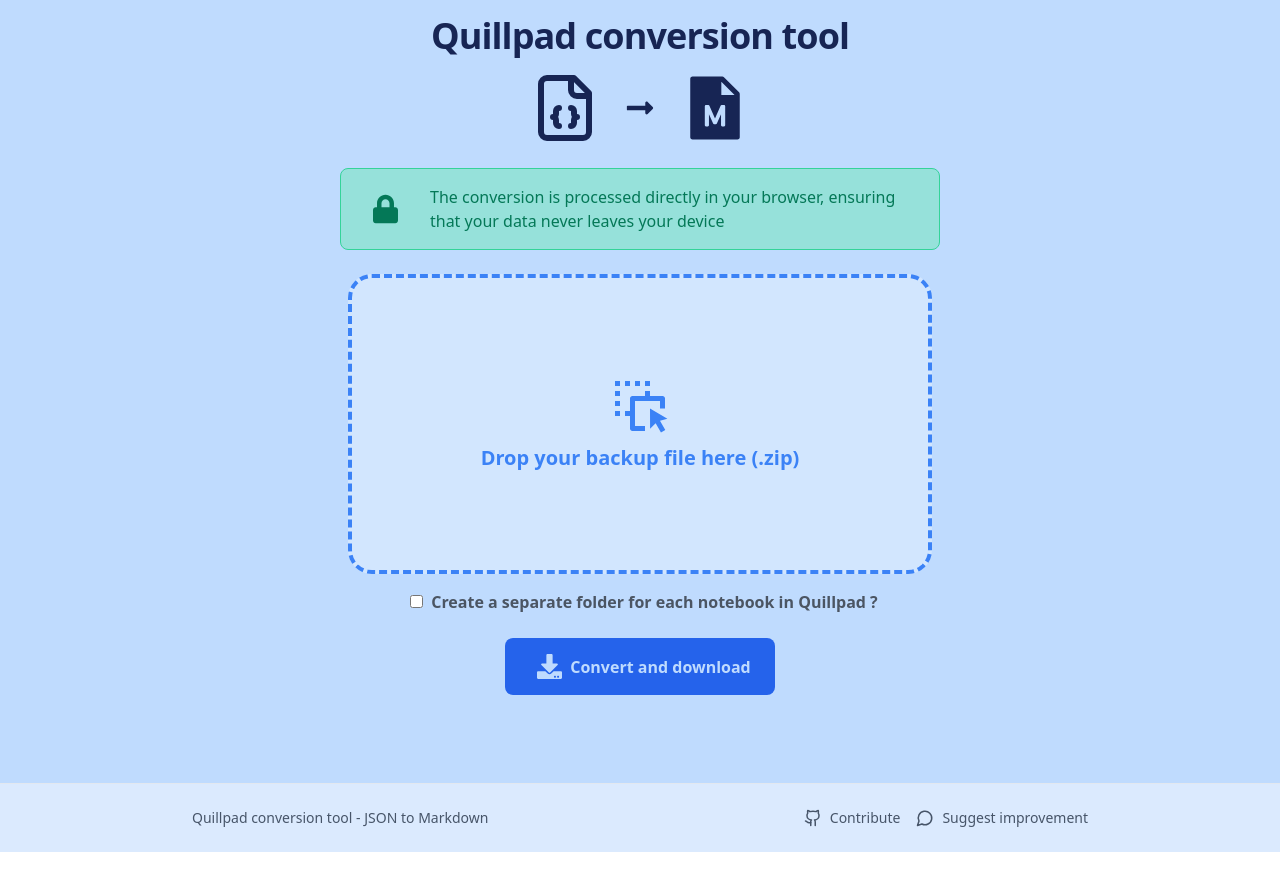
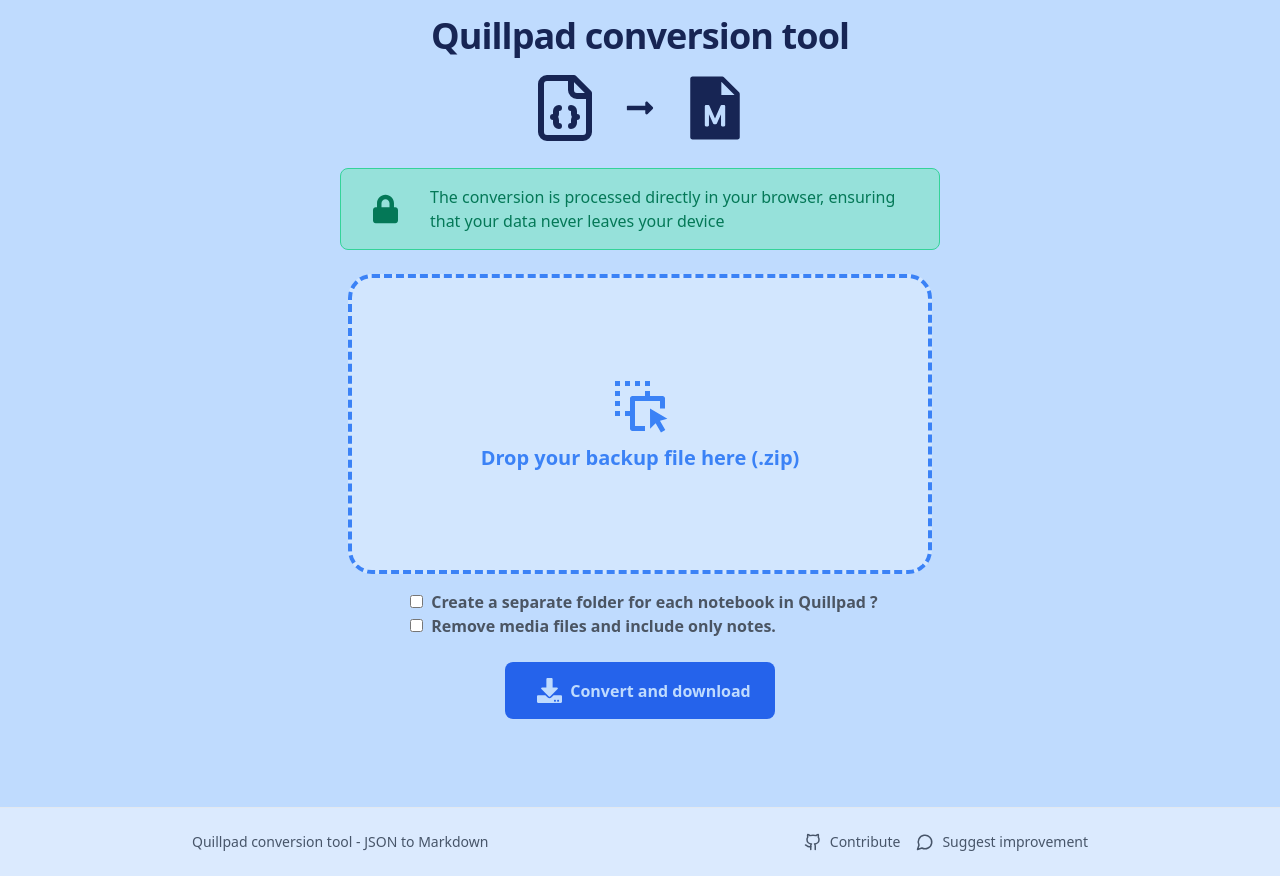
Before and after one commit to generalentropy/quillpad-backup-to-markdown, a React (Vite) app: page / in a window 1280 px wide. Before the commit the page ends 852 px from the top, so only its background shows below. Built offline with nearby package versions, Linux system fonts and the light colour scheme.

Commit message:
feat: Add option to remove media files and include only notes

```diff
--- a/src/components/Options.tsx
+++ b/src/components/Options.tsx
@@ -5,9 +5,11 @@
   const setSortByNotebookName = useFileStore(
     (state) => state.setSortByNotebookName,
   );
+  const setRemoveMedia = useFileStore((state) => state.setRemoveMedia);
+  const removeMedia = useFileStore((state) => state.removeMedia);
 
   return (
-    <div className="mt-4 flex select-none justify-center px-1 text-center font-semibold text-gray-600">
+    <div className="mt-4 flex select-none flex-col justify-center px-1 font-semibold text-gray-600">
       <label>
         <input
           type="checkbox"
@@ -17,6 +19,16 @@
         />
         Create a separate folder for each notebook in Quillpad ?
       </label>
+
+      <label>
+        <input
+          type="checkbox"
+          checked={removeMedia}
+          onChange={setRemoveMedia}
+          className="mx-2 cursor-pointer"
+        />
+        Remove media files and include only notes.
+      </label>
     </div>
   );
 }
--- a/src/components/ProcessButton.tsx
+++ b/src/components/ProcessButton.tsx
@@ -11,20 +11,22 @@
   const [isProcessing, setIsProcessing] = useState(false);
   const file = useFileStore((state) => state.file);
   const sortByFolders = useFileStore((state) => state.sortByNotebookName);
+  const removeMedia = useFileStore((state) => state.removeMedia);
 
   const handleClick = async () => {
-    setError(""); // Clear previous errors
+    setError("");
     setIsProcessing(true);
     try {
       if (!file) {
         setError("No file selected");
         return;
       }
-      const { data, mediaFiles } = await extractZip(file);
+      const { data, mediaFiles } = await extractZip(file, removeMedia);
       const mdNotesArray = generateMarkdownFiles(data);
       await generateArchive(
         mdNotesArray,
         mediaFiles,
+        removeMedia,
         data.notebooks,
         sortByFolders,
       );
--- a/src/services/archiveProcessor.ts
+++ b/src/services/archiveProcessor.ts
@@ -2,17 +2,19 @@
 import { Data } from "../types/types";
 
 /**
- * Extracts a JSON file and "media" folder from a ZIP archive.
+ * Extracts a JSON file and optionally the "media" folder from a ZIP archive.
  * - Parses and returns the JSON content (notes and notebooks).
- * - Returns the files in the "media" folder.
+ * - Returns the files in the "media" folder only if `includeMedia` is true.
  *
  * @param {File | Blob} zipFile - The ZIP file to process.
+ * @param {boolean} includeMedia - Flag to determine whether to extract media files.
  * @returns {Promise<{ data: Data; mediaFiles: Map<string, Blob> }>}
  *   - `data`: The parsed JSON data containing notes and notebooks.
- *   - `mediaFiles`: A Map of files from the "media" folder (name -> Blob).
+ *   - `mediaFiles`: A Map of files from the "media" folder (name -> Blob) if `includeMedia` is true; otherwise, an empty Map.
  */
 export async function extractZip(
   zipFile: File,
+  removeMedia: boolean,
 ): Promise<{ data: Data; mediaFiles: Map<string, Blob> }> {
   const zip = new JSZip();
 
@@ -28,7 +30,7 @@
       if (fileName.endsWith(".json")) {
         const jsonString = await fileData.async("string");
         data = JSON.parse(jsonString) as Data;
-      } else if (fileName.startsWith("media/")) {
+      } else if (!removeMedia && fileName.startsWith("media/")) {
         const fileBlob = await fileData.async("blob");
         mediaFiles.set(fileName, fileBlob);
       }
--- a/src/services/generateArchive.ts
+++ b/src/services/generateArchive.ts
@@ -16,6 +16,7 @@
 export async function generateArchive(
   markdownFiles: TextFile[],
   mediaFiles: Map<string, Blob>,
+  removeMedia: boolean,
   notebooks?: Notebook[],
   includeFolders: boolean = false,
 ): Promise<void> {
@@ -41,7 +42,7 @@
     });
   }
 
-  if (mediaFiles && mediaFiles.size > 0) {
+  if (!removeMedia && mediaFiles && mediaFiles.size > 0) {
     mediaFiles.forEach((blob, filePath) => {
       zip.file(filePath, blob);
     });
--- a/src/store/FileStore.tsx
+++ b/src/store/FileStore.tsx
@@ -7,4 +7,6 @@
   sortByNotebookName: false,
   setSortByNotebookName: () =>
     set((state) => ({ sortByNotebookName: !state.sortByNotebookName })),
+  removeMedia: false,
+  setRemoveMedia: () => set((state) => ({ removeMedia: !state.removeMedia })),
 }));
--- a/src/types/types.ts
+++ b/src/types/types.ts
@@ -3,6 +3,8 @@
   setFile: (file: File | null) => void;
   sortByNotebookName: boolean;
   setSortByNotebookName: () => void;
+  removeMedia: boolean;
+  setRemoveMedia: () => void;
 }
 
 export type Attachment = {
```
Also changed, not shown: 1 other file (tests, documents, lock files or other folders).
